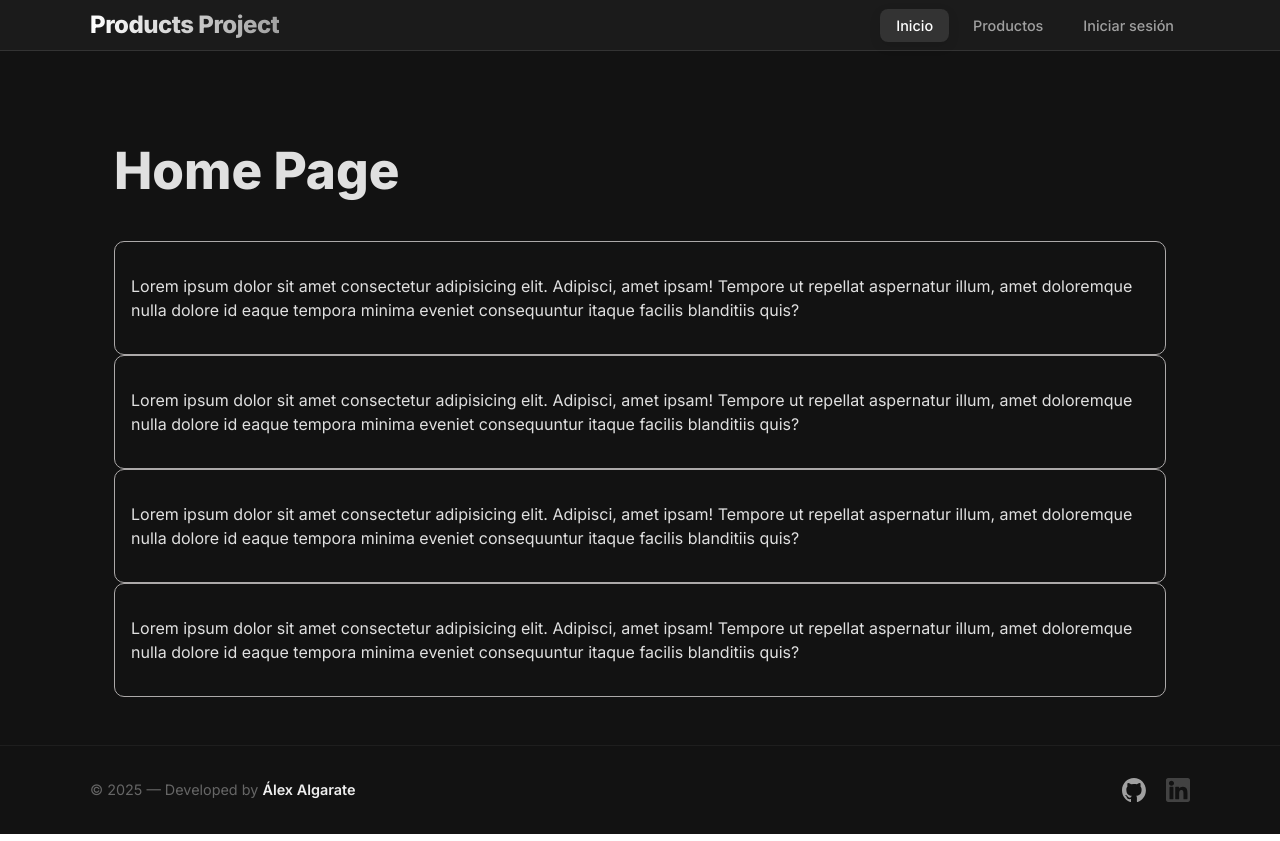
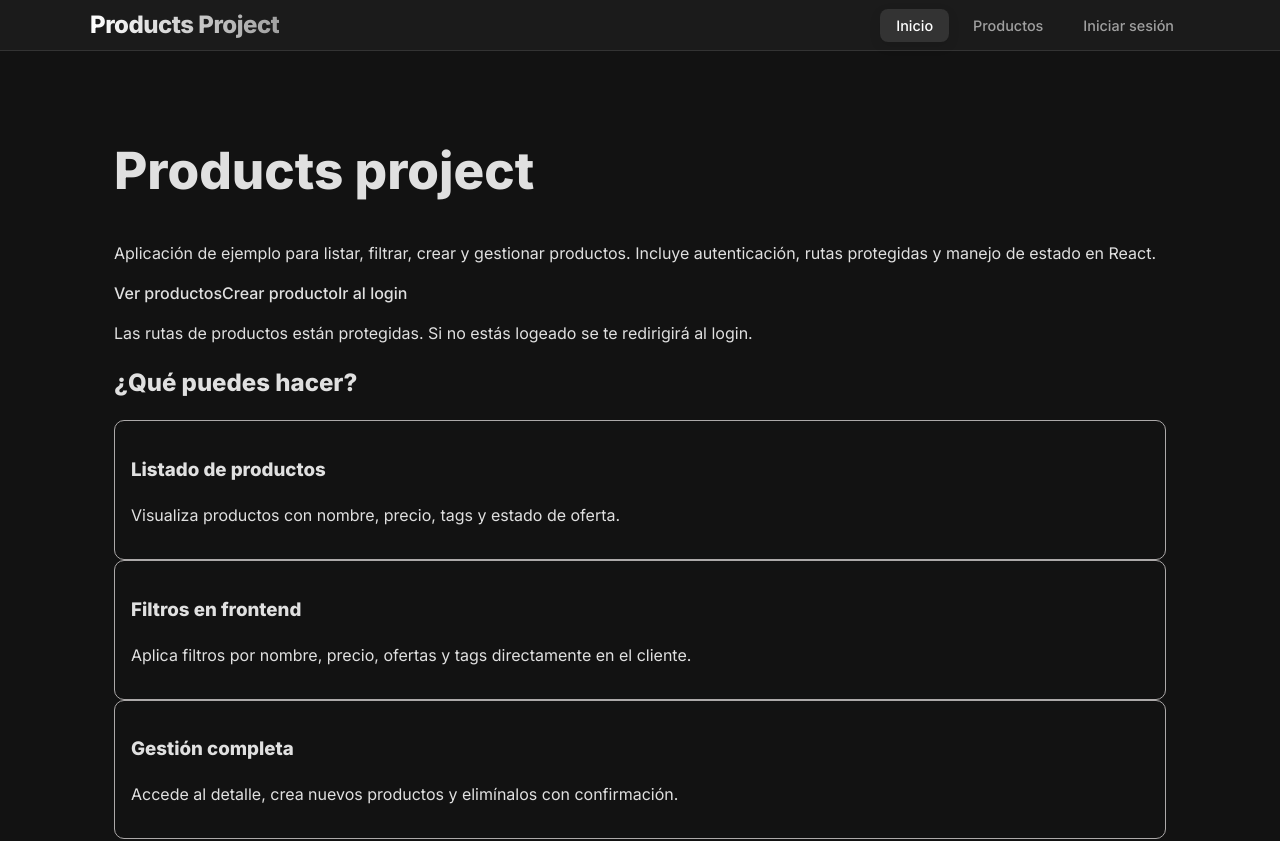
Before and after one commit to AlexAlgarate/Product-Project-React, a React (Vite) app: page / in a window 1280 px wide. Shown: the top 841 px of the page. Built offline with nearby package versions, Linux system fonts and the light colour scheme.

Commit message:
refactor routes and create Home Page. Needs to be styled

```diff
--- a/src/app/router/routes.tsx
+++ b/src/app/router/routes.tsx
@@ -4,47 +4,48 @@ import { App } from '../../App';
 import { NotFoundPage } from '@shared/components/not-found-page/NotFoundPage';
 import { constants, labelNavbarOptions, Routes } from '@shared/utils/constants';
 
-const protectedRoute = (): void => {
+const protectedRoute: RouteObject['loader'] = () => {
   const token =
-    localStorage.getItem(constants.tokenKey) ||
+    localStorage.getItem(constants.tokenKey) ??
     sessionStorage.getItem(constants.tokenKey);
+
   if (!token) {
     throw redirect(Routes.login);
   }
+
+  return null;
 };
-type RouteType = RouteObject;
 
-const login: RouteType = {
+const home: RouteObject = {
+  index: true,
+  lazy: () => import('@features/home/pages/HomePage'),
+  id: labelNavbarOptions.home,
+};
+
+const login: RouteObject = {
   path: Routes.login,
   lazy: () => import('@features/auth/pages/LoginPage'),
   id: labelNavbarOptions.login,
 };
 
-const register: RouteType = {
+const register: RouteObject = {
   path: Routes.register,
   lazy: () => import('@features/auth/pages/RegisterPage'),
 };
 
-const home: RouteType = {
-  index: true,
-  path: Routes.home,
-  lazy: () => import('@features/home/pages/HomePage'),
-  id: labelNavbarOptions.home,
-};
-
-const products: RouteType = {
+const products: RouteObject = {
   loader: protectedRoute,
   path: Routes.products,
   lazy: () => import('@features/products/pages/ProductsPage'),
   id: labelNavbarOptions.products,
 };
 
-const pageNotFound: RouteType = {
+const pageNotFound: RouteObject = {
   path: '*',
-  Component: () => <NotFoundPage />,
+  Component:  NotFoundPage ,
 };
 
-export const routes: RouteType[] = [
+export const routes: RouteObject[] = [
   {
     path: Routes.home,
     Component: App,
--- a/src/features/home/pages/HomePage.tsx
+++ b/src/features/home/pages/HomePage.tsx
@@ -1,40 +1,68 @@
+import React from 'react';
+import { Link } from 'react-router';
 import { Card } from '@shared/components/card/Card';
-import React from 'react';
+import { constants, Routes } from '@shared/utils/constants';
 
 export const HomePage: React.FC = () => {
+  const token =
+    localStorage.getItem(constants.tokenKey) ??
+    sessionStorage.getItem(constants.tokenKey);
+
+  const isAuthenticated = Boolean(token);
+  console.log(isAuthenticated);
+
   return (
+    <main>
       <section>
-      <h1>Home Page</h1>
+        <div>
+          <h1>Products project</h1>
+          <p>
+            Aplicación de ejemplo para listar, filtrar, crear y gestionar productos.
+            Incluye autenticación, rutas protegidas y manejo de estado en React.
+          </p>
+
+          <div>
+            <Link to={Routes.products}>Ver productos</Link>
+
+            <Link to={`${Routes.products}/new`}>Crear producto</Link>
+
+            {!isAuthenticated && <Link to={Routes.login}>Ir al login</Link>}
+          </div>
+
+          <p>
+            {isAuthenticated
+              ? 'Estás autenticado. Puedes acceder a las rutas protegidas desde la navegación.'
+              : 'Las rutas de productos están protegidas. Si no estás logeado se te redirigirá al login.'}
+          </p>
+        </div>
+      </section>
+
+      <section>
+        <h2>¿Qué puedes hacer?</h2>
+
+        <div>
+          <Card>
+            <h3>Listado de productos</h3>
+            <p>Visualiza productos con nombre, precio, tags y estado de oferta.</p>
+          </Card>
 
           <Card>
+            <h3>Filtros en frontend</h3>
             <p>
-          Lorem ipsum dolor sit amet consectetur adipisicing elit. Adipisci, amet ipsam!
-          Tempore ut repellat aspernatur illum, amet doloremque nulla dolore id eaque
-          tempora minima eveniet consequuntur itaque facilis blanditiis quis?
+              Aplica filtros por nombre, precio, ofertas y tags directamente en el
+              cliente.
             </p>
           </Card>
+
           <Card>
+            <h3>Gestión completa</h3>
             <p>
-          Lorem ipsum dolor sit amet consectetur adipisicing elit. Adipisci, amet ipsam!
-          Tempore ut repellat aspernatur illum, amet doloremque nulla dolore id eaque
-          tempora minima eveniet consequuntur itaque facilis blanditiis quis?
+              Accede al detalle, crea nuevos productos y elimínalos con confirmación.
             </p>
           </Card>
-      <Card>
-        <p>
-          Lorem ipsum dolor sit amet consectetur adipisicing elit. Adipisci, amet ipsam!
-          Tempore ut repellat aspernatur illum, amet doloremque nulla dolore id eaque
-          tempora minima eveniet consequuntur itaque facilis blanditiis quis?
-        </p>
-      </Card>
-      <Card>
-        <p>
-          Lorem ipsum dolor sit amet consectetur adipisicing elit. Adipisci, amet ipsam!
-          Tempore ut repellat aspernatur illum, amet doloremque nulla dolore id eaque
-          tempora minima eveniet consequuntur itaque facilis blanditiis quis?
-        </p>
-      </Card>
+        </div>
       </section>
+    </main>
   );
 };
 
```
Lines whose indentation alone changed are shown as unchanged.
